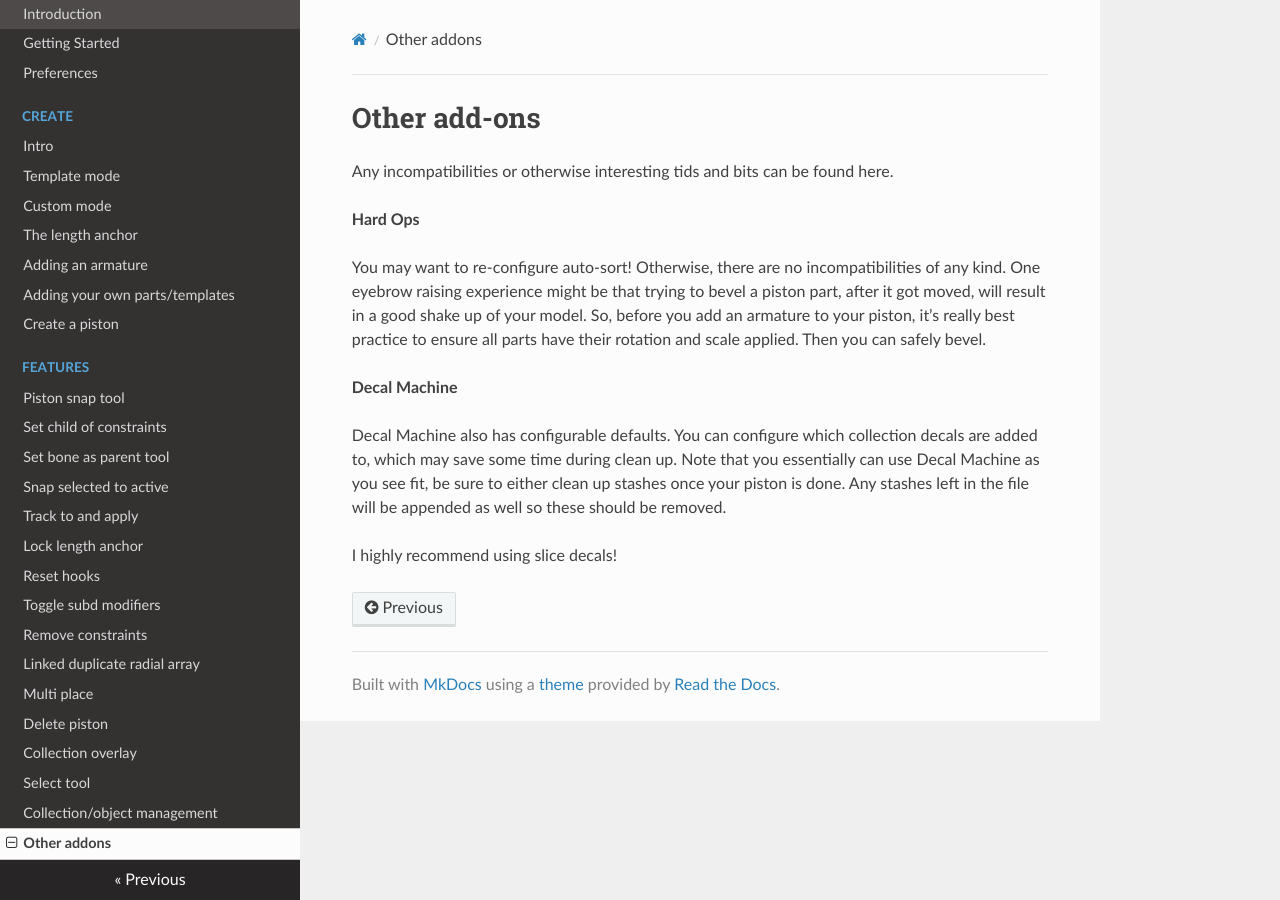
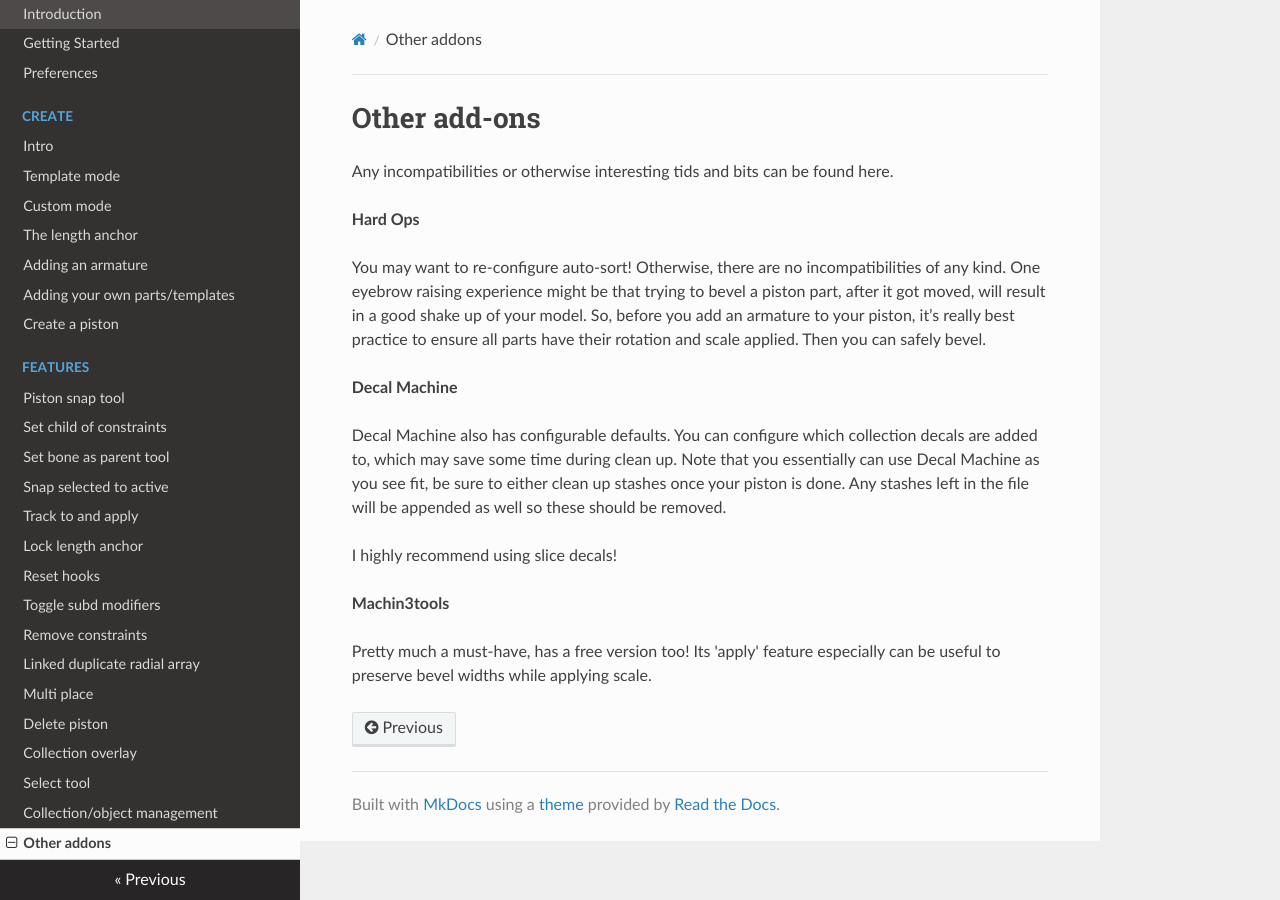
Before and after one commit to ZenderB3D/pp_docs, an MkDocs documentation site: the page built from docs/oaddons.md, in a window 1280 px wide. Built offline with MkDocs 1.6.1, drawn with Linux system fonts in a browser that asks for light colours; nearby versions of some CDN libraries.

Commit message:
Update oaddons.md

```diff
--- a/docs/oaddons.md
+++ b/docs/oaddons.md
@@ -13,3 +13,7 @@ You may want to re-configure auto-sort! Otherwise, there are no incompatibilitie
 Decal Machine also has configurable defaults. You can configure which collection decals are added to, which may save some time during clean up. Note that you essentially can use Decal Machine as you see fit, be sure to either clean up stashes once your piston is done. Any stashes left in the file will be appended as well so these should be removed.
 
 I highly recommend using slice decals!
+
+**Machin3tools**
+
+Pretty much a must-have, has a free version too! Its 'apply' feature especially can be useful to preserve bevel widths while applying scale.
```
